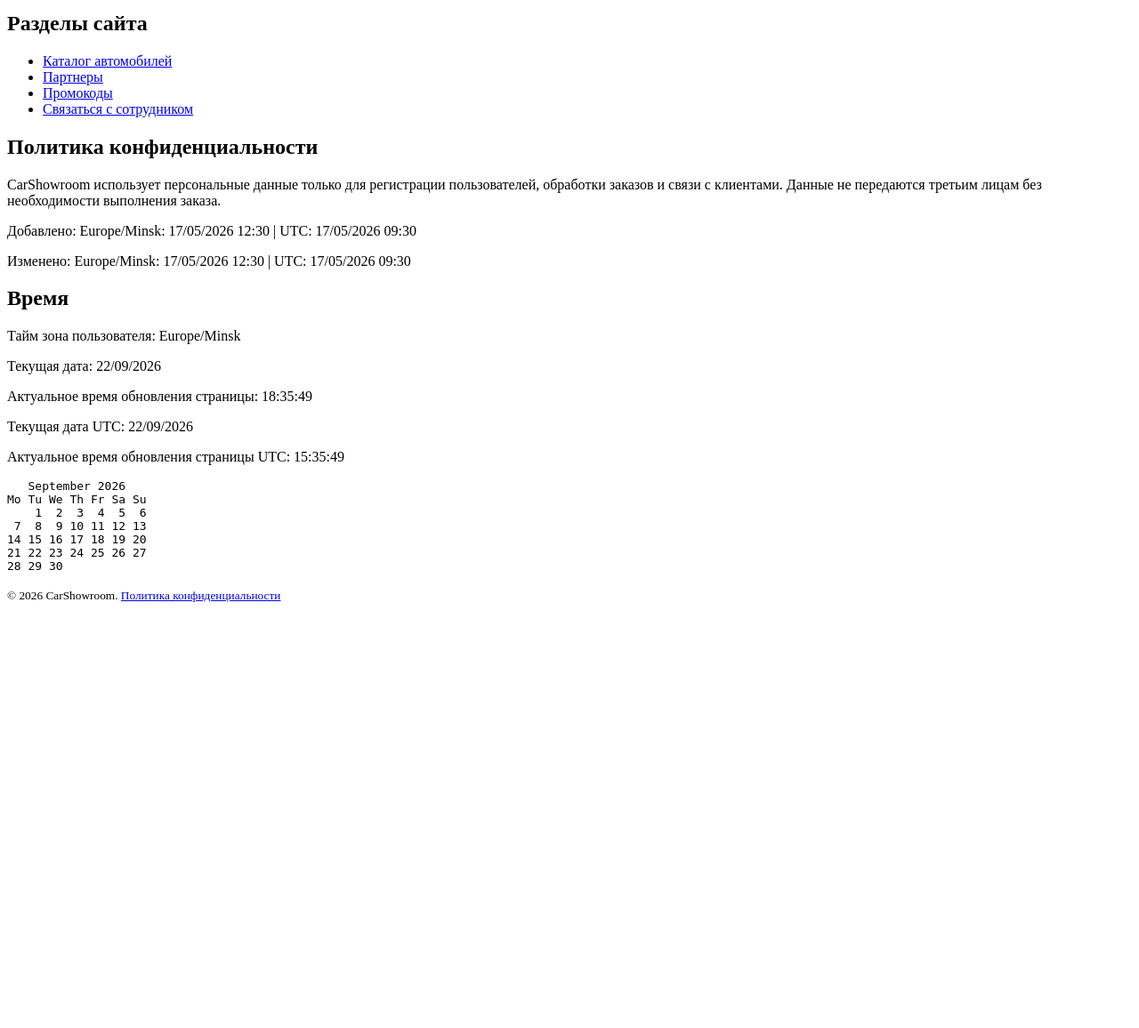
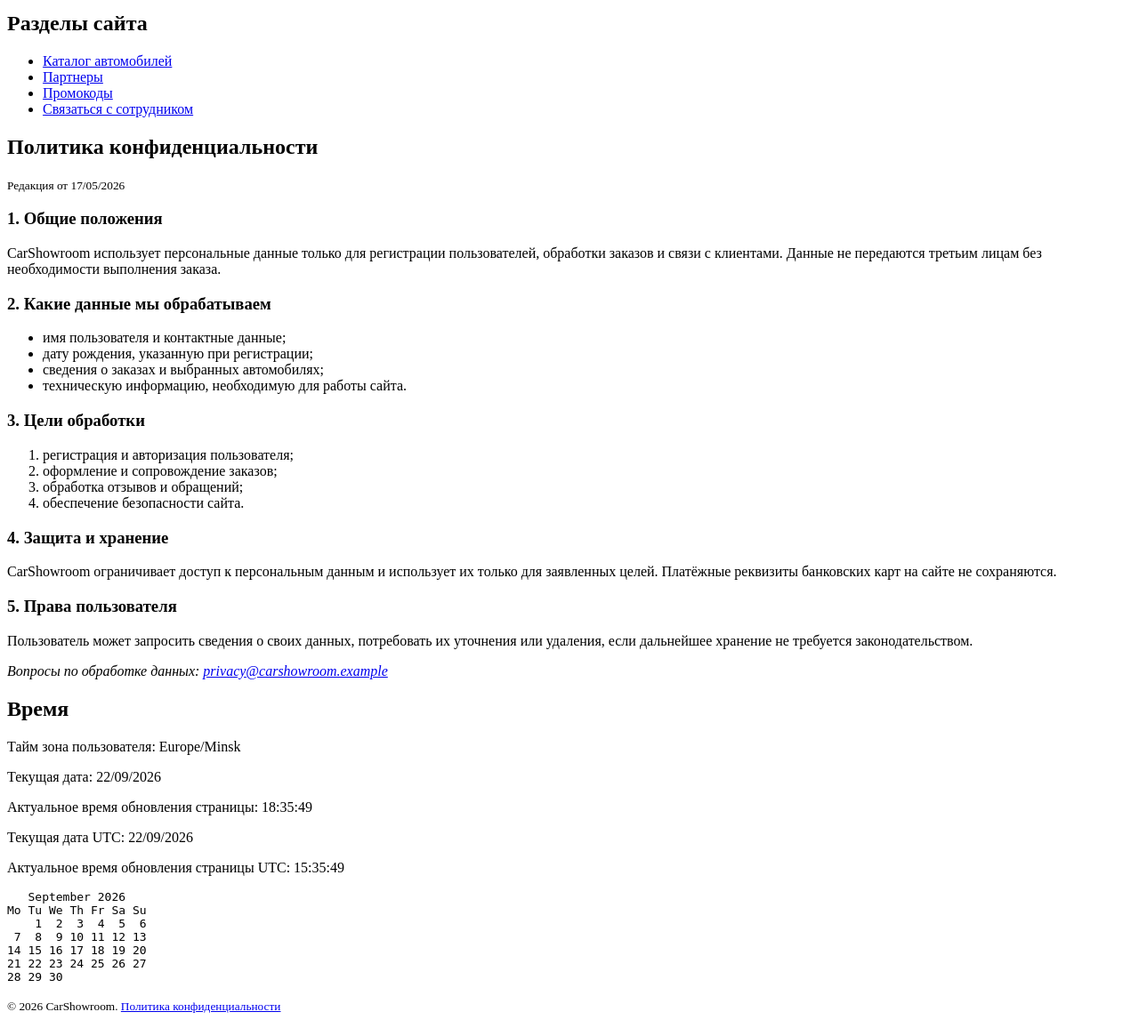
Before and after one commit to Diman4iggg/car_showroom-django, a Django app: page /privacy/ in a window 1280 px wide. Shown: the part 241-1397 px from the top of the page at 89% size. Before the commit the page ends 918 px from the top, so only its background shows below. Run offline with Django 5.2, Linux system fonts and the light colour scheme; data comes from the database, SQL or seed files in the repository.

Commit message:
Build privacy policy page

```diff
--- a/core/templates/core/privacy.html
+++ b/core/templates/core/privacy.html
@@ -1,15 +1,71 @@
 {% extends 'core/base.html' %}
-{% load datetime_extras %}
-
 {% block title %}Политика конфиденциальности{% endblock %}
 {% block heading %}Политика конфиденциальности{% endblock %}
+{% block meta_description %}Правила обработки и защиты персональных данных пользователей CarShowroom.{% endblock %}
 
 {% block content %}
     {% if policy %}
-        <h2>{{ policy.title }}</h2>
-        <p>{{ policy.text|default:"Текст политики пока не заполнен." }}</p>
-        <p>Добавлено: {{ policy.created_at|local_and_utc:user_timezone }}</p>
-        <p>Изменено: {{ policy.updated_at|local_and_utc:user_timezone }}</p>
+        <article>
+            <header>
+                <h2>{{ policy.title }}</h2>
+                <p>
+                    <small>
+                        Редакция от
+                        <time datetime="{{ policy.updated_at|date:'Y-m-d' }}">
+                            {{ policy.updated_at|date:'d/m/Y' }}
+                        </time>
+                    </small>
+                </p>
+            </header>
+
+            <section aria-labelledby="privacy-general-title">
+                <h3 id="privacy-general-title">1. Общие положения</h3>
+                {{ policy.text|default:"Текст политики пока не заполнен."|linebreaks }}
+            </section>
+
+            <section aria-labelledby="privacy-data-title">
+                <h3 id="privacy-data-title">2. Какие данные мы обрабатываем</h3>
+                <ul>
+                    <li>имя пользователя и контактные данные;</li>
+                    <li>дату рождения, указанную при регистрации;</li>
+                    <li>сведения о заказах и выбранных автомобилях;</li>
+                    <li>техническую информацию, необходимую для работы сайта.</li>
+                </ul>
+            </section>
+
+            <section aria-labelledby="privacy-purpose-title">
+                <h3 id="privacy-purpose-title">3. Цели обработки</h3>
+                <ol>
+                    <li>регистрация и авторизация пользователя;</li>
+                    <li>оформление и сопровождение заказов;</li>
+                    <li>обработка отзывов и обращений;</li>
+                    <li>обеспечение безопасности сайта.</li>
+                </ol>
+            </section>
+
+            <section aria-labelledby="privacy-protection-title">
+                <h3 id="privacy-protection-title">4. Защита и хранение</h3>
+                <p>
+                    CarShowroom ограничивает доступ к персональным данным и использует их
+                    только для заявленных целей. Платёжные реквизиты банковских карт на сайте не сохраняются.
+                </p>
+            </section>
+
+            <section aria-labelledby="privacy-rights-title">
+                <h3 id="privacy-rights-title">5. Права пользователя</h3>
+                <p>
+                    Пользователь может запросить сведения о своих данных, потребовать их уточнения
+                    или удаления, если дальнейшее хранение не требуется законодательством.
+                </p>
+            </section>
+
+            <footer>
+                <address>
+                    Вопросы по обработке данных:
+                    <a href="mailto:privacy@carshowroom.example">privacy@carshowroom.example</a>
+                </address>
+            </footer>
+        </article>
     {% else %}
         <p>Страница политики конфиденциальности пока пустая.</p>
     {% endif %}
```
Also changed, not shown: core/tests.py (+16 -0 lines), core/migrations/0006_repair_privacy_policy_text.py (added).
